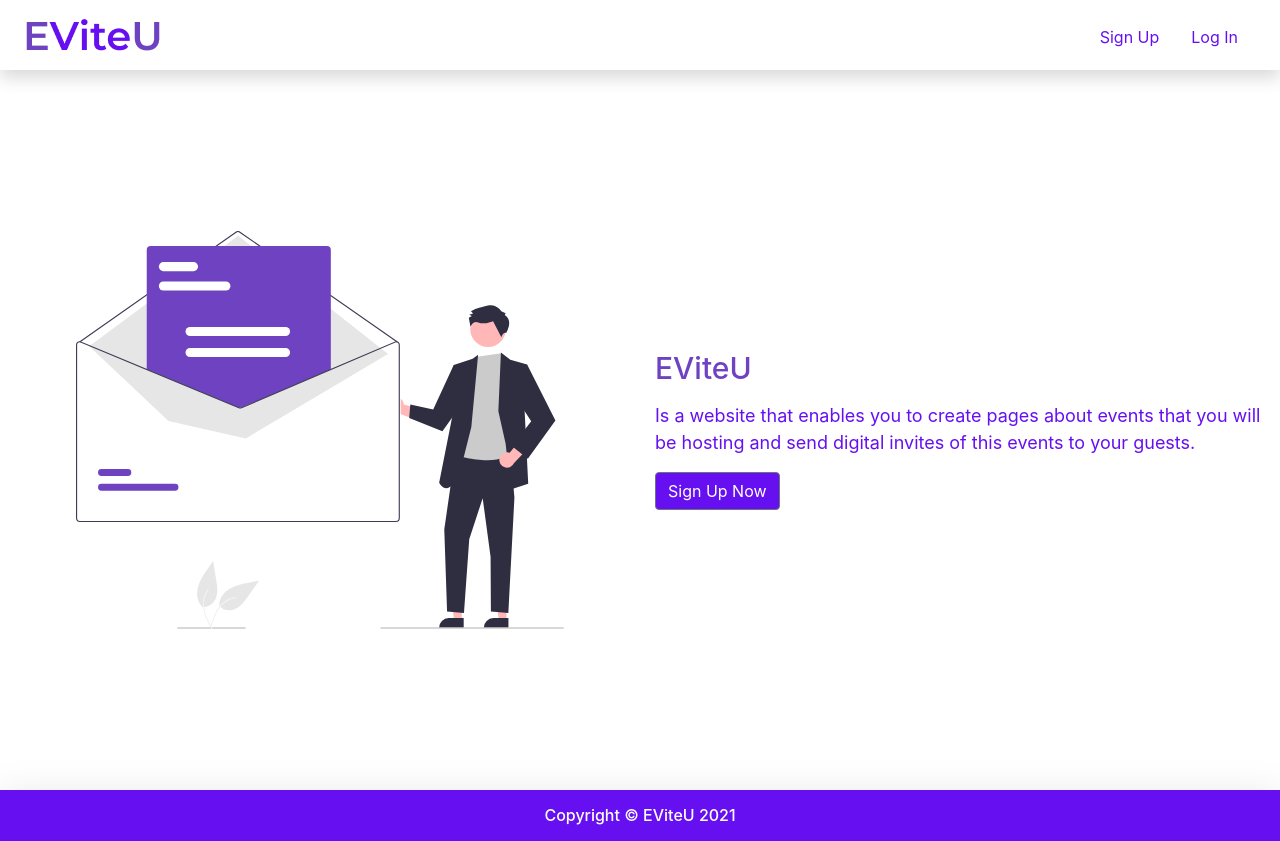
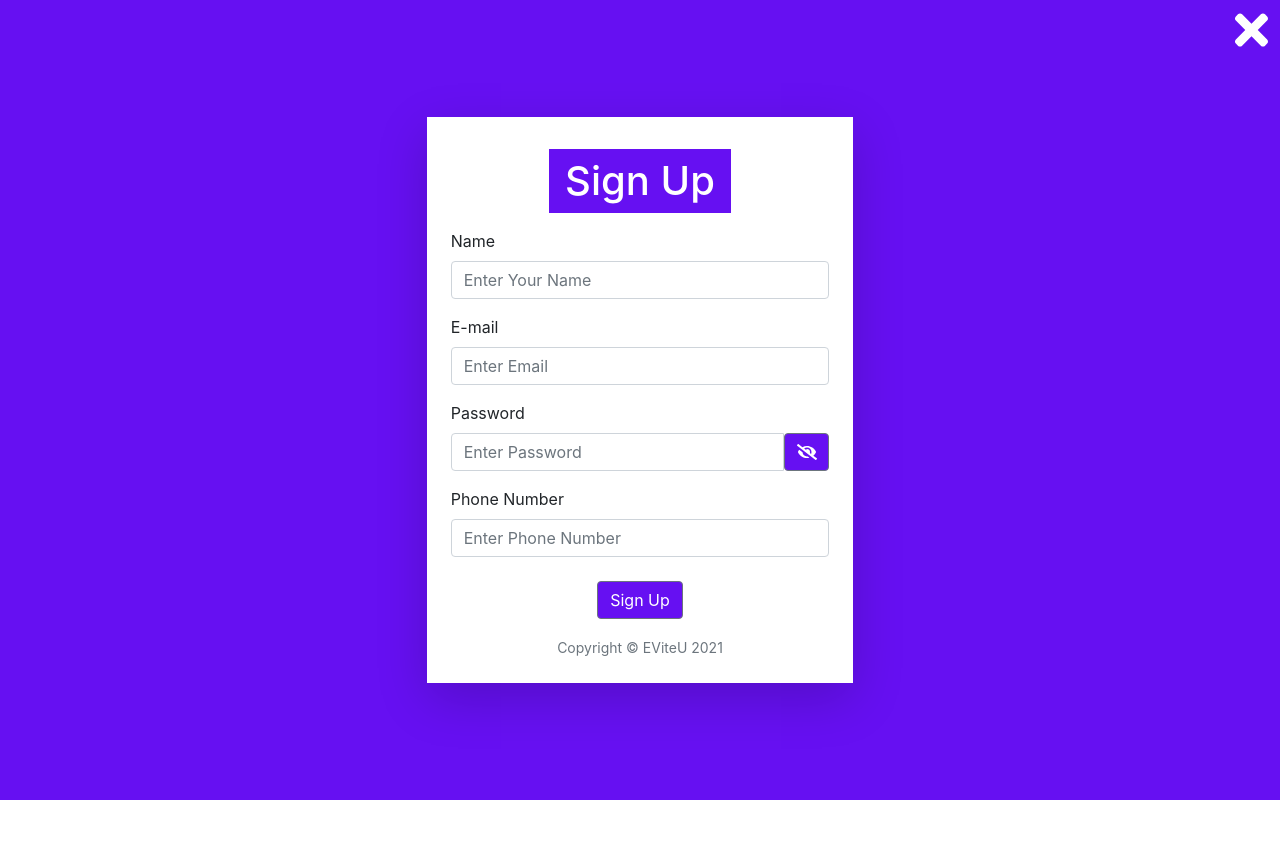
Before and after one commit to henrico28/eviteu, a React (Create React App) app: page /signup in a window 1280 px wide. After the commit the page ends 800 px from the top, so only its background shows below. Built offline with nearby package versions, Linux system fonts and the light colour scheme.

Commit message:
[ADD] Sign Up Front End

```diff
--- a/package.json
+++ b/package.json
@@ -3,6 +3,9 @@
   "version": "0.1.0",
   "private": true,
   "dependencies": {
+    "@fortawesome/fontawesome-svg-core": "^1.2.34",
+    "@fortawesome/free-solid-svg-icons": "^5.15.2",
+    "@fortawesome/react-fontawesome": "^0.1.14",
     "@testing-library/jest-dom": "^5.11.4",
     "@testing-library/react": "^11.1.0",
     "@testing-library/user-event": "^12.1.10",
--- a/src/Config/routes.js
+++ b/src/Config/routes.js
@@ -1,5 +1,8 @@
-import { Beranda } from "../Pages";
+import { Home, SignUp } from "../Pages";
 
-const routes = [{ path: "/", component: Beranda }];
+const routes = [
+  { path: "/signup", component: SignUp },
+  { path: "/", component: Home },
+];
 
 export default routes;
--- a/src/Containers/Profile/index.js
+++ b/src/Containers/Profile/index.js
@@ -1,4 +1,5 @@
 import React from "react";
+import { Link } from "react-router-dom";
 import { Container, Row, Col, Button } from "reactstrap";
 import { Wrapper } from "./style";
 
@@ -26,7 +27,9 @@ const Profile = (props) => {
               your guests.
             </p>
             <div className="wrapper-description-button my-3">
-              <Button className="description-button">Sign Up Now</Button>
+              <Button tag={Link} to="signup" className="description-button">
+                Sign Up Now
+              </Button>
             </div>
           </Col>
         </Row>
--- /dev/null
+++ b/src/Containers/SignUp/index.js
@@ -0,0 +1,108 @@
+import React, { useState } from "react";
+import { Link } from "react-router-dom";
+import {
+  Container,
+  Row,
+  Col,
+  Form,
+  FormGroup,
+  Label,
+  Input,
+  FormFeedback,
+  InputGroup,
+  InputGroupText,
+  Button,
+} from "reactstrap";
+import { FontAwesomeIcon } from "@fortawesome/react-fontawesome";
+import { faEyeSlash, faEye, faTimes } from "@fortawesome/free-solid-svg-icons";
+import { Wrapper } from "./style";
+
+const SignUp = (props) => {
+  const [type, setType] = useState("password");
+
+  const changeType = () => {
+    setType(type === "password" ? "text" : "password");
+  };
+
+  return (
+    <Wrapper>
+      <Container className="wrapper-signup" fluid>
+        <Button
+          onClick={changeType}
+          className="position-absolute bg-transparent border-0 signup-back-button"
+          tag={Link}
+          to=""
+        >
+          <FontAwesomeIcon icon={faTimes} className="text-white" size="3x" />
+        </Button>
+        <Row className="justify-content-center min-vh-100 align-items-center">
+          <Col className="shadow-lg p-4 bg-white" md={4}>
+            <div className="d-flex justify-content-center my-2">
+              <h1 className="px-3 py-2 d-inline-block text-white signup-title">
+                Sign Up
+              </h1>
+            </div>
+            <Form>
+              <FormGroup>
+                <Label for="name">Name</Label>
+                <Input
+                  type="text"
+                  name="name"
+                  placeholder="Enter Your Name"
+                  required
+                />
+              </FormGroup>
+              <FormGroup>
+                <Label for="email">E-mail</Label>
+                <Input
+                  type="email"
+                  name="email"
+                  placeholder="Enter Email"
+                  required
+                />
+              </FormGroup>
+              <FormGroup>
+                <Label for="password">Password</Label>
+                <InputGroup>
+                  <Input
+                    type={type}
+                    name="password"
+                    placeholder="Enter Password"
+                    required
+                  />
+                  <Button
+                    onClick={changeType}
+                    className="signup-button button-hide"
+                  >
+                    {type === "password" ? (
+                      <FontAwesomeIcon icon={faEyeSlash} />
+                    ) : (
+                      <FontAwesomeIcon icon={faEye} />
+                    )}
+                  </Button>
+                </InputGroup>
+              </FormGroup>
+              <FormGroup>
+                <Label for="phonenumber">Phone Number</Label>
+                <Input
+                  type="text"
+                  name="phonenumber"
+                  placeholder="Enter Phone Number"
+                  required
+                />
+              </FormGroup>
+              <div className="d-flex justify-content-center mt-4">
+                <Button className="signup-button">Sign Up</Button>
+              </div>
+              <div className="mt-3 text-center ">
+                <small className="text-muted">Copyright © EViteU 2021</small>
+              </div>
+            </Form>
+          </Col>
+        </Row>
+      </Container>
+    </Wrapper>
+  );
+};
+
+export default SignUp;
--- /dev/null
+++ b/src/Containers/SignUp/style.js
@@ -0,0 +1,29 @@
+import styled from "styled-components";
+
+export const Wrapper = styled.div`
+  .wrapper-signup {
+    background-color: var(--indigo);
+
+    .signup-title {
+      background-color: var(--indigo);
+    }
+
+    .signup-button {
+      color: var(--white);
+      background-color: var(--indigo);
+
+      &.button-hide {
+        width: 45px;
+      }
+    }
+
+    .signup-button:hover {
+      background-color: #570ecc;
+    }
+
+    .signup-back-button {
+      right: 0;
+      top: 0;
+    }
+  }
+`;
--- a/src/Containers/index.js
+++ b/src/Containers/index.js
@@ -1,3 +1,4 @@
 // Export Pages Here
 export { default as Layout } from "./_layout";
 export { default as Profile } from "./Profile";
+export { default as SignUp } from "./SignUp";
--- a/src/Pages/Beranda/index.js
+++ b/src/Pages/Home/index.js
@@ -1,7 +1,7 @@
 import React from "react";
 import { Layout, Profile } from "../../Containers";
 
-const Beranda = (props) => {
+const Home = (props) => {
   return (
     <Layout>
       <Profile />
@@ -9,4 +9,4 @@ const Beranda = (props) => {
   );
 };
 
-export default Beranda;
+export default Home;
--- /dev/null
+++ b/src/Pages/SignUp/index.js
@@ -0,0 +1,12 @@
+import React from "react";
+import { SignUp as SignUpContent } from "../../Containers";
+
+const SignUp = (props) => {
+  return (
+    <React.Fragment>
+      <SignUpContent />
+    </React.Fragment>
+  );
+};
+
+export default SignUp;
--- a/src/Pages/index.js
+++ b/src/Pages/index.js
@@ -1,2 +1,3 @@
 // Export Pages Here
-export { default as Beranda } from "./Beranda";
+export { default as Home } from "./Home";
+export { default as SignUp } from "./SignUp";
```
Also changed, not shown: 1 other file (tests, documents, lock files or other folders).
